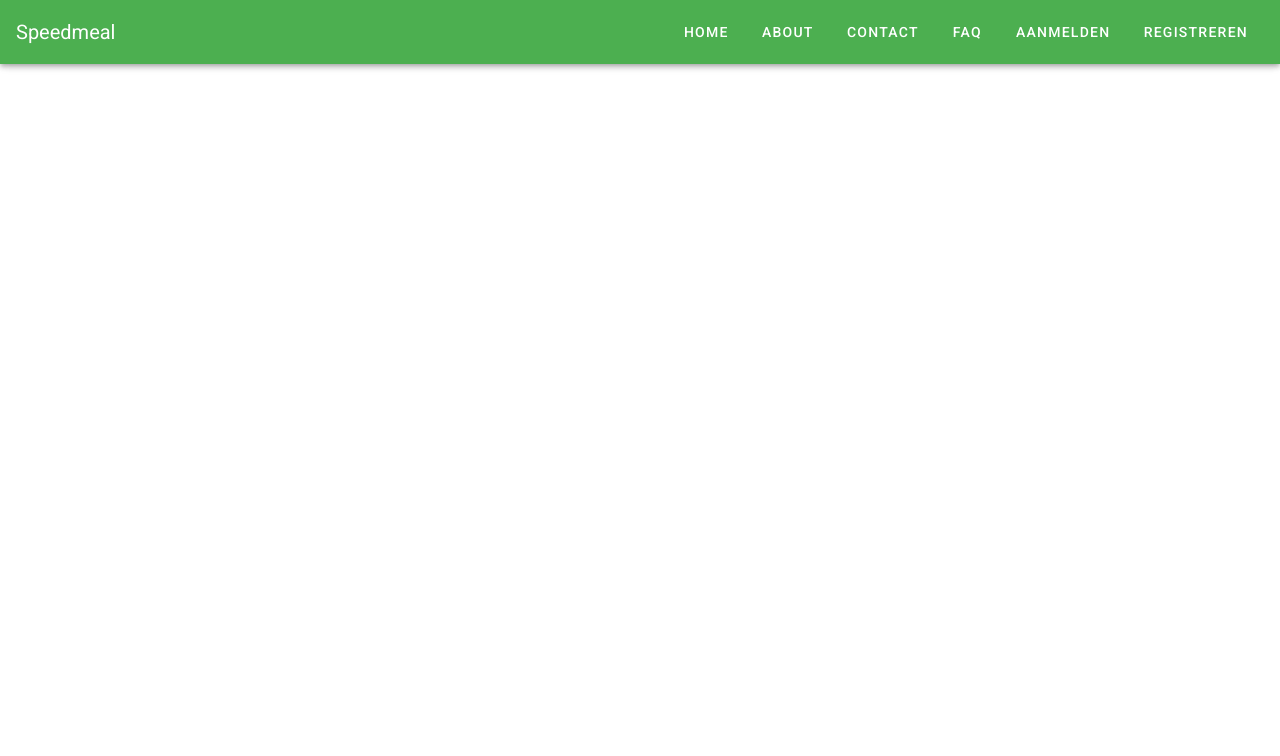
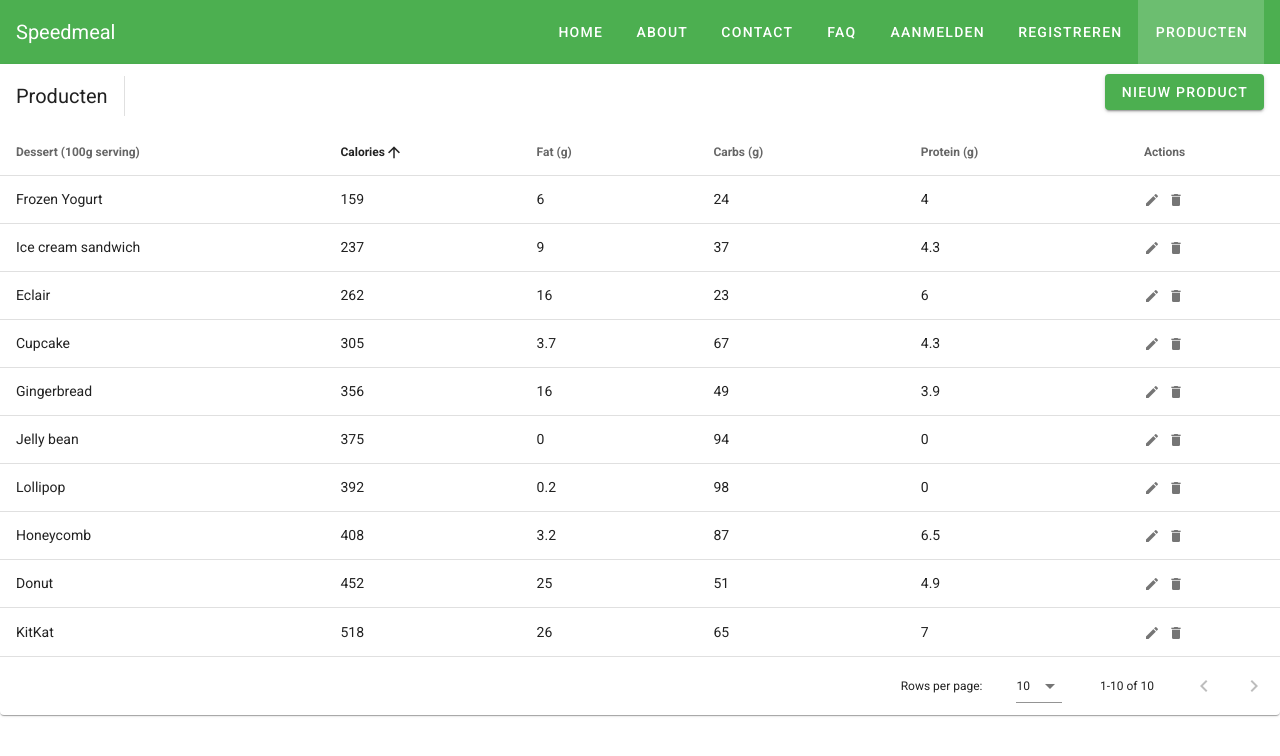
Before and after one commit to ArnaudVerpouckeDeveloper/feedme-v1, a Vue app in the folder frontend/: page /products in a window 1280 px wide. Shown: the top 756 px of the page. Built offline with nearby package versions, Linux system fonts and the light colour scheme.

Commit message:
feat: crud functions

```diff
--- a/frontend/src/components/HelloWorld.vue
+++ b/frontend/src/components/HelloWorld.vue
@@ -12,7 +12,7 @@
 
       <v-col class="mb-4">
         <h1 class="display-2 font-weight-bold mb-3">
-          Welcome to Vuetify
+          c:
         </h1>
 
         <p class="subheading font-weight-regular">
--- a/frontend/src/router/routes.js
+++ b/frontend/src/router/routes.js
@@ -4,6 +4,7 @@
 import Faq from '../views/Faq.vue'
 import Login from '../views/Login.vue'
 import Register from '../views/Register.vue'
+import Products from '../views/Products.vue'
 
 export const routes = [
     { path: '/', name: 'home', component: Home, display:'Home', icon: "mdi-home"},
@@ -12,4 +13,5 @@
     { path: '/faq', name: 'faq', component: Faq, display:'Faq', icon: "mdi-email",},
     { path: '/login', name: 'login', component: Login, display:'Aanmelden', icon: "mdi-login-variant",},
     { path: '/register', name: 'register', component: Register, display:'Registreren', icon: "mdi-account-plus",},
+    { path: '/products', name: 'products', component: Products, display:'Producten', icon: "mdi-store",},
 ]
--- a/frontend/src/views/Products.vue
+++ b/frontend/src/views/Products.vue
@@ -1,11 +1,236 @@
 <template>
+   <v-data-table
+    :headers="headers"
+    :items="desserts"
+    sort-by="calories"
+    class="elevation-1"
+  >
+    <template v-slot:top>
+      <v-toolbar flat color="white">
+        <v-toolbar-title>Producten</v-toolbar-title>
+        <v-divider
+          class="mx-4"
+          inset
+          vertical
+        ></v-divider>
+        <v-spacer></v-spacer>
+        <v-dialog v-model="dialog" max-width="500px">
+          <template v-slot:activator="{ on }">
+            <v-btn color="primary" dark class="mb-2" v-on="on">Nieuw Product</v-btn>
+          </template>
+          <v-card>
+            <v-card-title>
+              <span class="headline">{{ formTitle }}</span>
+            </v-card-title>
 
+            <v-card-text>
+              <v-container>
+                <v-row>
+                  <v-col cols="12" sm="6" md="4">
+                    <v-text-field v-model="editedItem.name" label="Dessert name"></v-text-field>
+                  </v-col>
+                  <v-col cols="12" sm="6" md="4">
+                    <v-text-field v-model="editedItem.calories" label="Calories"></v-text-field>
+                  </v-col>
+                  <v-col cols="12" sm="6" md="4">
+                    <v-text-field v-model="editedItem.fat" label="Fat (g)"></v-text-field>
+                  </v-col>
+                  <v-col cols="12" sm="6" md="4">
+                    <v-text-field v-model="editedItem.carbs" label="Carbs (g)"></v-text-field>
+                  </v-col>
+                  <v-col cols="12" sm="6" md="4">
+                    <v-text-field v-model="editedItem.protein" label="Protein (g)"></v-text-field>
+                  </v-col>
+                </v-row>
+              </v-container>
+            </v-card-text>
+
+            <v-card-actions>
+              <v-spacer></v-spacer>
+              <v-btn color="blue darken-1" text @click="close">Annuleren</v-btn>
+              <v-btn color="blue darken-1" text @click="save">Opslaan</v-btn>
+            </v-card-actions>
+          </v-card>
+        </v-dialog>
+      </v-toolbar>
+    </template>
+    <template v-slot:item.actions="{ item }">
+      <v-icon
+        small
+        class="mr-2"
+        @click="editItem(item)"
+      >
+        mdi-pencil
+      </v-icon>
+      <v-icon
+        small
+        @click="deleteItem(item)"
+      >
+        mdi-delete
+      </v-icon>
+    </template>
+    <template v-slot:no-data>
+      <v-btn color="primary" @click="initialize">Reset</v-btn>
+    </template>
+  </v-data-table>
 </template>
 
 <script>
-export default {
+  export default {
+    data: () => ({
+      dialog: false,
+      headers: [
+        {
+          text: 'Dessert (100g serving)',
+          align: 'start',
+          sortable: false,
+          value: 'name',
+        },
+        { text: 'Calories', value: 'calories' },
+        { text: 'Fat (g)', value: 'fat' },
+        { text: 'Carbs (g)', value: 'carbs' },
+        { text: 'Protein (g)', value: 'protein' },
+        { text: 'Actions', value: 'actions', sortable: false },
+      ],
+      desserts: [],
+      editedIndex: -1,
+      editedItem: {
+        name: '',
+        calories: 0,
+        fat: 0,
+        carbs: 0,
+        protein: 0,
+      },
+      defaultItem: {
+        name: '',
+        calories: 0,
+        fat: 0,
+        carbs: 0,
+        protein: 0,
+      },
+    }),
 
-}
+    computed: {
+      formTitle () {
+        return this.editedIndex === -1 ? 'Niew product' : 'Product bewerken'
+      },
+    },
+
+    watch: {
+      dialog (val) {
+        val || this.close()
+      },
+    },
+
+    created () {
+      this.initialize()
+    },
+
+    methods: {
+      initialize () {
+        this.desserts = [
+          {
+            name: 'Frozen Yogurt',
+            calories: 159,
+            fat: 6.0,
+            carbs: 24,
+            protein: 4.0,
+          },
+          {
+            name: 'Ice cream sandwich',
+            calories: 237,
+            fat: 9.0,
+            carbs: 37,
+            protein: 4.3,
+          },
+          {
+            name: 'Eclair',
+            calories: 262,
+            fat: 16.0,
+            carbs: 23,
+            protein: 6.0,
+          },
+          {
+            name: 'Cupcake',
+            calories: 305,
+            fat: 3.7,
+            carbs: 67,
+            protein: 4.3,
+          },
+          {
+            name: 'Gingerbread',
+            calories: 356,
+            fat: 16.0,
+            carbs: 49,
+            protein: 3.9,
+          },
+          {
+            name: 'Jelly bean',
+            calories: 375,
+            fat: 0.0,
+            carbs: 94,
+            protein: 0.0,
+          },
+          {
+            name: 'Lollipop',
+            calories: 392,
+            fat: 0.2,
+            carbs: 98,
+            protein: 0,
+          },
+          {
+            name: 'Honeycomb',
+            calories: 408,
+            fat: 3.2,
+            carbs: 87,
+            protein: 6.5,
+          },
+          {
+            name: 'Donut',
+            calories: 452,
+            fat: 25.0,
+            carbs: 51,
+            protein: 4.9,
+          },
+          {
+            name: 'KitKat',
+            calories: 518,
+            fat: 26.0,
+            carbs: 65,
+            protein: 7,
+          },
+        ]
+      },
+
+      editItem (item) {
+        this.editedIndex = this.desserts.indexOf(item)
+        this.editedItem = Object.assign({}, item)
+        this.dialog = true
+      },
+
+      deleteItem (item) {
+        const index = this.desserts.indexOf(item)
+        confirm('Are you sure you want to delete this item?') && this.desserts.splice(index, 1)
+      },
+
+      close () {
+        this.dialog = false
+        setTimeout(() => {
+          this.editedItem = Object.assign({}, this.defaultItem)
+          this.editedIndex = -1
+        }, 300)
+      },
+
+      save () {
+        if (this.editedIndex > -1) {
+          Object.assign(this.desserts[this.editedIndex], this.editedItem)
+        } else {
+          this.desserts.push(this.editedItem)
+        }
+        this.close()
+      },
+    },
+  }
 </script>
 
 <style>
```
